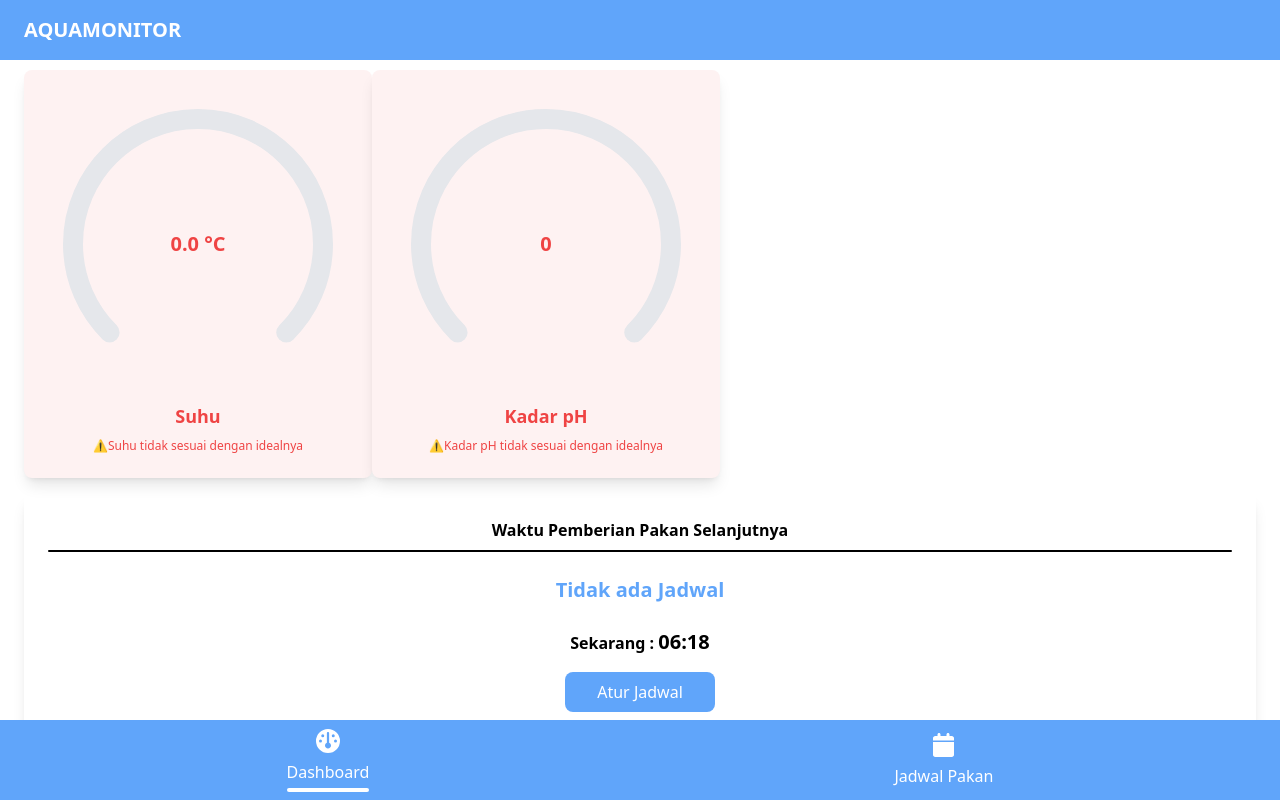
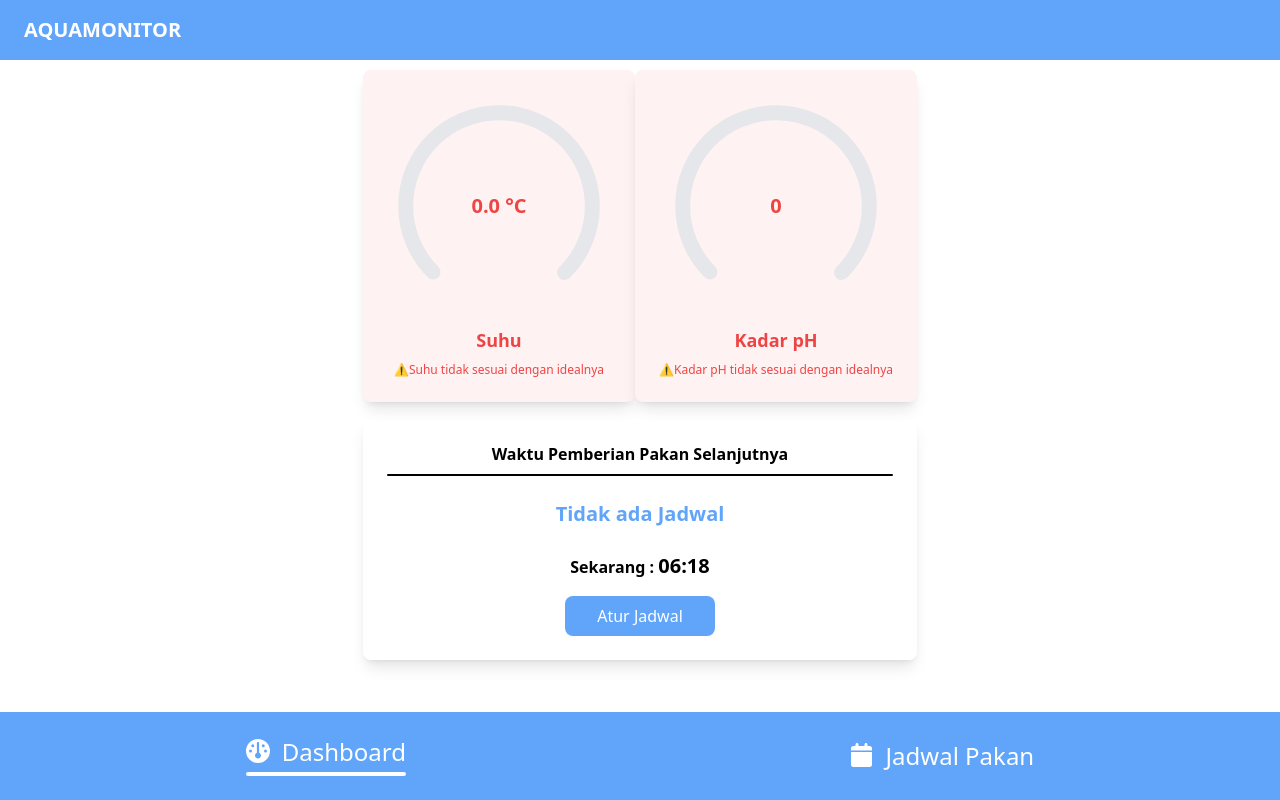
Before and after one commit to awanvirgi/aquamonitor, a Next.js app: page / in a window 1280 px wide. Built offline with nearby package versions, Linux system fonts and the light colour scheme; no server answers; the database is empty.

Commit message:
Fix Navbar

```diff
--- a/src/app/jadwal/page.jsx
+++ b/src/app/jadwal/page.jsx
@@ -27,7 +27,7 @@ const Page = ({ jadwal, time }) => {
         setEditSchedule([])
     }
     return (
-        <div className="relative h-screen">
+        <div className="relative h-screen w-full max-w-96 ">
             <ModalKonfirmasi hideModal={hideModal} setHideModal={setHideModal} action={action} setHide={(n) => setHide(n)} id={id}/>
             <div className={`${hide ? "hidden" : "block"} shadow-lg p-6 rounded-lg mb-4  absolute w-10/12 left-1/2 top-1/2 -translate-x-1/2 -translate-y-1/2  bg-white z-40 `}>
                 <div className="flex justify-between text-center text-2xl font-bold mb-4 mt-16">
--- a/src/app/layout.jsx
+++ b/src/app/layout.jsx
@@ -14,12 +14,14 @@ export default function RootLayout({ children }) {
         <html lang="en">
             <body className={`antialiased h-screen relative`}>
                 <Header />
-                <div className="transform delay-100">
-                    <ScheduleProvider>
-                        <SensorProvider>
-                            {children}
-                        </SensorProvider>
-                    </ScheduleProvider>
+                <div className="w-screen relative lg:flex lg:flex-row-reverse">
+                    <div className="transform delay-100 flex justify-center lg:flex-grow">
+                        <ScheduleProvider>
+                            <SensorProvider>
+                                {children}
+                            </SensorProvider>
+                        </ScheduleProvider>
+                    </div>
                 </div>
                 <Navbar />
             </body>
--- a/src/app/page.jsx
+++ b/src/app/page.jsx
@@ -16,12 +16,12 @@ const Page = () => {
 
     const { temp_data, ph_data } = sensorData.at(-1) || { temp_data: 0, ph_data: 0 };
     return (
-        <div className="pt-[70px]">
-            <div className="px-6 flex">
+        <div className="pt-[70px] w-fit flex-col">
+            <div className="px-6 flex-1 flex  w-fit">
                 <Gauge data={temp_data.toFixed(1)} max={50} ideal={[26, 32]} satuan={"°C"} nama={"Suhu"} />
                 <Gauge data={ph_data} max={10} ideal={[6, 8]} nama={"Kadar pH"} />
             </div>
-            <div className="px-6">
+            <div className="px-6 flex-1 ">
                 <Clock scheduleData={scheduleData} />
             </div>
         </div>
--- a/src/component/clock.jsx
+++ b/src/component/clock.jsx
@@ -45,7 +45,7 @@ const Clock = ({ scheduleData }) => {
     if (!time) return null;
 
     return (
-        <div className="shadow-lg p-6 rounded-lg mb-4">
+        <div className="shadow-lg p-6 rounded-lg mb-4 w-full">
             <div>
                 <div className="">
                     <h3 className="font-semibold text-center mb-2">Waktu Pemberian Pakan Selanjutnya</h3>
--- a/src/component/guage.jsx
+++ b/src/component/guage.jsx
@@ -13,7 +13,7 @@ const Gauge = ({ data, max, ideal, satuan, nama }) => {
         <div className={` ${setWarning() ? "bg-red-50" : "bg-slate-50"}  shadow-lg p-6 rounded-lg mb-4`}>
             <div className="flex items-center justify-center">
                 <svg
-                    className="flex-1 w-full"
+                    className="flex-1 h-full max-h-56 w-full max-w-56 "
                     viewBox="0 0 120 120"
                     xmlns="http://www.w3.org/2000/svg"
                 >
--- a/src/component/modalKonfirmation.jsx
+++ b/src/component/modalKonfirmation.jsx
@@ -24,7 +24,7 @@ const ModalKonfirmasi = ({ hideModal, setHideModal, action, setHide,id }) => {
         return setHideModal(true);
     }
     return (
-        <div className={`absolute z-50 h-screen w-screen bg-black bg-opacity-85 z-100 text-white ${hideModal ? "hidden" : "block"} `}>
+        <div className={`absolute lg:fixed lg:left-0 z-50 h-screen w-full bg-black bg-opacity-85 z-100 text-white ${hideModal ? "hidden" : "block"} `}>
             <div className="w-full max-w-96 bg-white text-black text-center rounded border-2 p-4 absolute top-1/2 left-1/2 -translate-x-1/2 -translate-y-1/2">
                 <h4 className="text-2xl font-semibold my-10">Yakin Ingin {aksi}???</h4>
                 <div className="flex justify-around gap-4 text-lg mb-2">
--- a/src/component/navbar.jsx
+++ b/src/component/navbar.jsx
@@ -3,21 +3,25 @@
 import { usePathname } from "next/navigation";
 import Link from "next/link";
 import { FontAwesomeIcon } from "@fortawesome/react-fontawesome";
-import { faGauge ,faCalendar, faArrowRightFromBracket} from "@fortawesome/free-solid-svg-icons";
+import { faGauge, faCalendar, faArrowRightFromBracket } from "@fortawesome/free-solid-svg-icons";
 
 const Navbar = () => {
     const path = usePathname()
     return (
-        <div className={`fixed flex justify-around px-6 py-2 items-center bottom-0 bg-main w-screen h-20`}>
-            <Link href={"/"} className="flex items-center gap-[4px] flex-col">
-                <div className="w-6 aspect-square text-center"><FontAwesomeIcon className="text-2xl text-white" icon={faGauge} /></div>
-                <h4 className="font-medium text-white">Dashboard</h4>
-                <div className={`${path==="/"?"block":"hidden"} h-1 w-full bg-white rounded-md`}></div>
+        <div className={`fixed flex justify-around px-6 py-2 items-center bottom-0 bg-main w-screen h-20 lg:h-auto`}>
+            <Link href={"/"} className="flex items-center gap-[4px] flex-col p-4">
+                <div className="flex flex-col items-center gap-3 lg:flex-row">
+                    <div className="w-6 aspect-square text-center"><FontAwesomeIcon className="text-2xl text-white" icon={faGauge} /></div>
+                    <h4 className="font-medium text-white lg:text-2xl">Dashboard</h4>
+                </div>
+                <div className={`${path === "/" ? "block" : "hidden"} h-1 w-full bg-white rounded-md`}></div>
             </Link>
-            <Link href={"/jadwal"} className="flex items-center gap-[4px] flex-col">
-                <div className="w-6 aspect-square text-center"><FontAwesomeIcon className="text-2xl text-white" icon={faCalendar} /></div>
-                <h4 className="font-medium text-white">Jadwal Pakan</h4>
-                <div className={`${path==="/jadwal"?"block":"hidden"} h-1 w-full bg-white rounded-md`}></div>
+            <Link href={"/jadwal"} className="flex items-center gap-[4px] flex-col p-4">
+                <div className="flex flex-col items-center gap-3 lg:flex-row">
+                    <div className="w-6 aspect-square text-center"><FontAwesomeIcon className="text-2xl text-white" icon={faCalendar} /></div>
+                    <h4 className="font-medium text-white lg:text-2xl">Jadwal Pakan</h4>
+                </div>
+                <div className={`${path === "/jadwal" ? "block" : "hidden"} h-1 w-full bg-white rounded-md`}></div>
             </Link>
         </div>
     )
```
